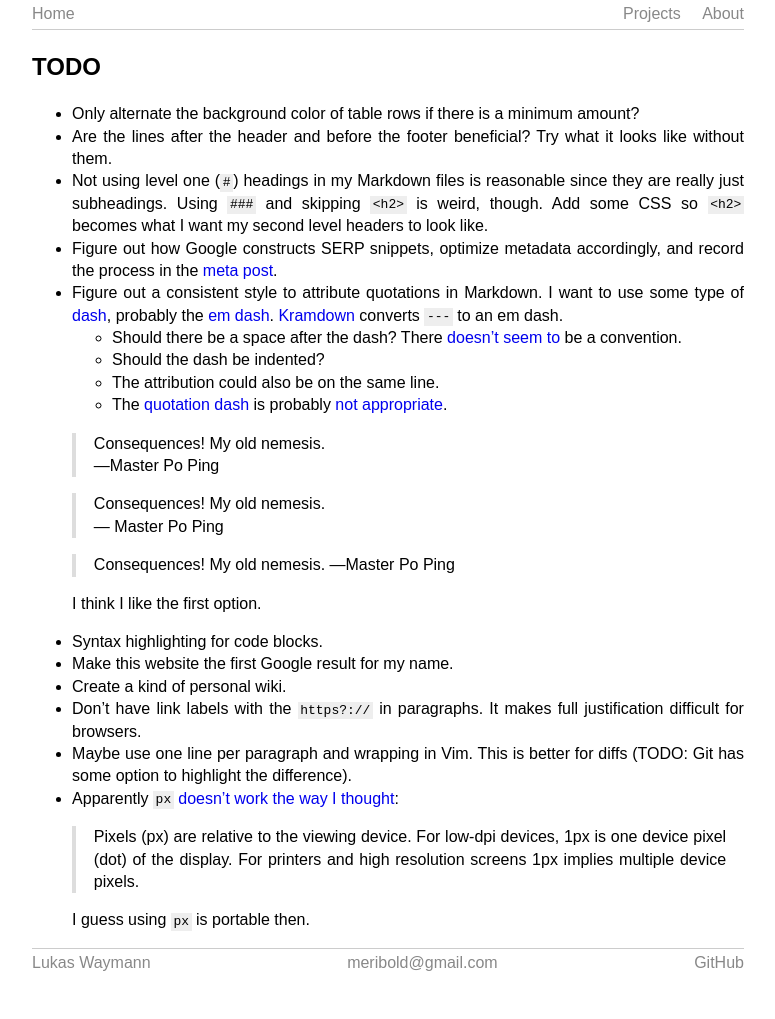
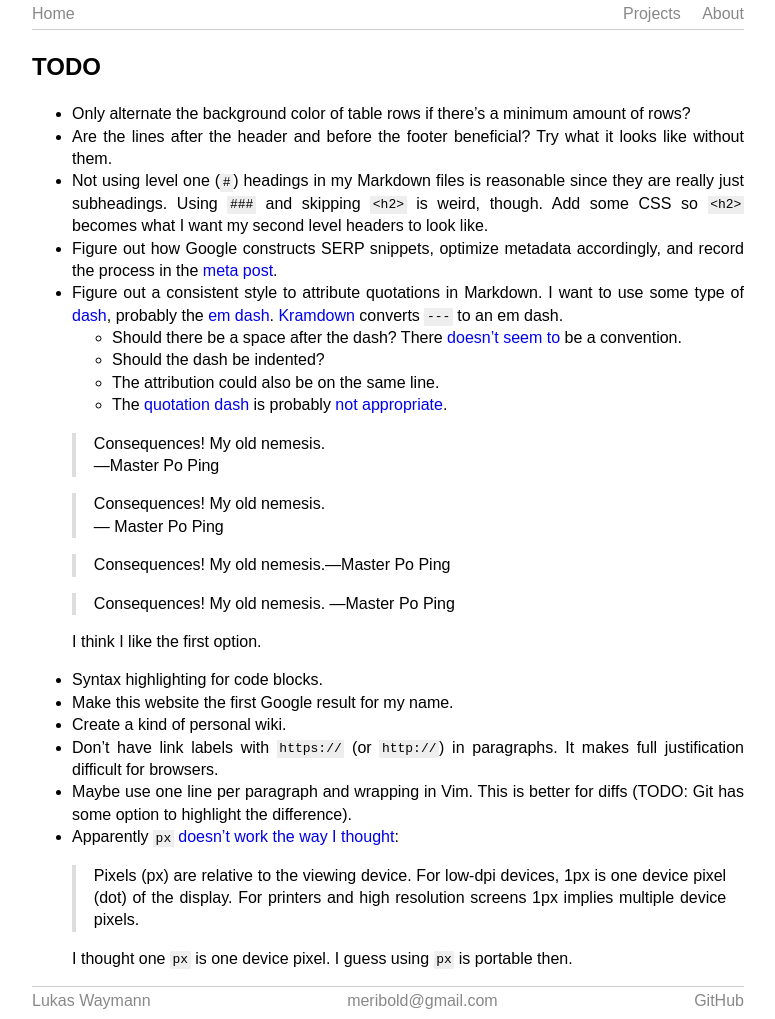
Before and after one commit to meribold/meribold.org, a Jekyll site: the page built from TODO.md, in a window 1280 px wide. Shown: the whole page, without its empty margins (252-1027 px from the left). Built offline with Jekyll 4.4.1, drawn with Linux system fonts in a browser that asks for light colours; before the commit the page ends 981 px from its top, so only the background shows below that.

Commit message:
Update TODO.md

```diff
--- a/TODO.md
+++ b/TODO.md
@@ -3,7 +3,7 @@ layout: post
 title: "TODO"
 ---
 
-*   Only alternate the background color of table rows if there is a minimum amount?
+*   Only alternate the background color of table rows if there's a minimum amount of rows?
 *   Are the lines after the header and before the footer beneficial?  Try what it looks
     like without them.
 *   Not using level one (`#`) headings in my Markdown files is reasonable since they are
@@ -26,6 +26,8 @@ title: "TODO"
     >   Consequences! My old nemesis.
     --- Master Po Ping
     ^
+    >   Consequences! My old nemesis.---Master Po Ping
+    ^
     >   Consequences! My old nemesis. ---Master Po Ping
 
     I think I like the first option.
@@ -33,7 +35,7 @@ title: "TODO"
 *   Syntax highlighting for code blocks.
 *   Make this website the first Google result for my name.
 *   Create a kind of personal wiki.
-*   Don't have link labels with the `https?://` in paragraphs.  It makes full
+*   Don't have link labels with `https://` (or `http://`) in paragraphs.  It makes full
     justification difficult for browsers.
 *   Maybe use one line per paragraph and wrapping in Vim.  This is better for diffs (TODO:
     Git has some option to highlight the difference).
@@ -42,7 +44,7 @@ title: "TODO"
     >   device pixel (dot) of the display.  For printers and high resolution screens 1px
     >   implies multiple device pixels.
 
-    I guess using `px` is portable then.
+    I thought one `px` is one device pixel.  I guess using `px` is portable then.
 
 [meta]: /jekyll/2017/09/02/meta.html
 [dash]: https://en.wikipedia.org/wiki/Dash
```
